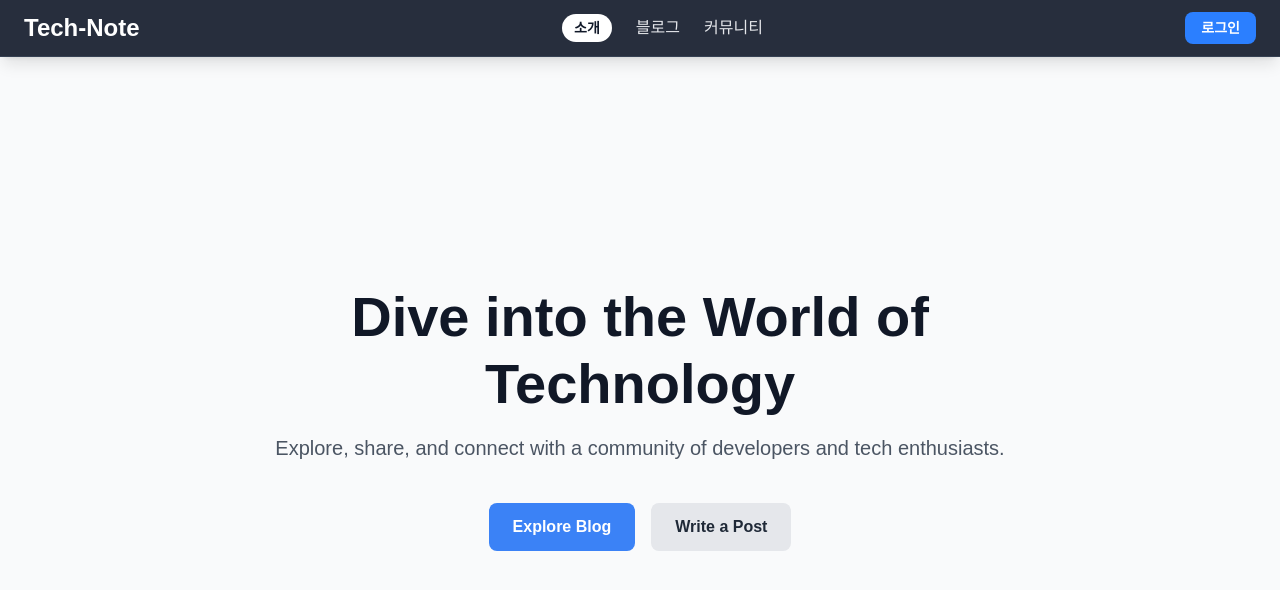
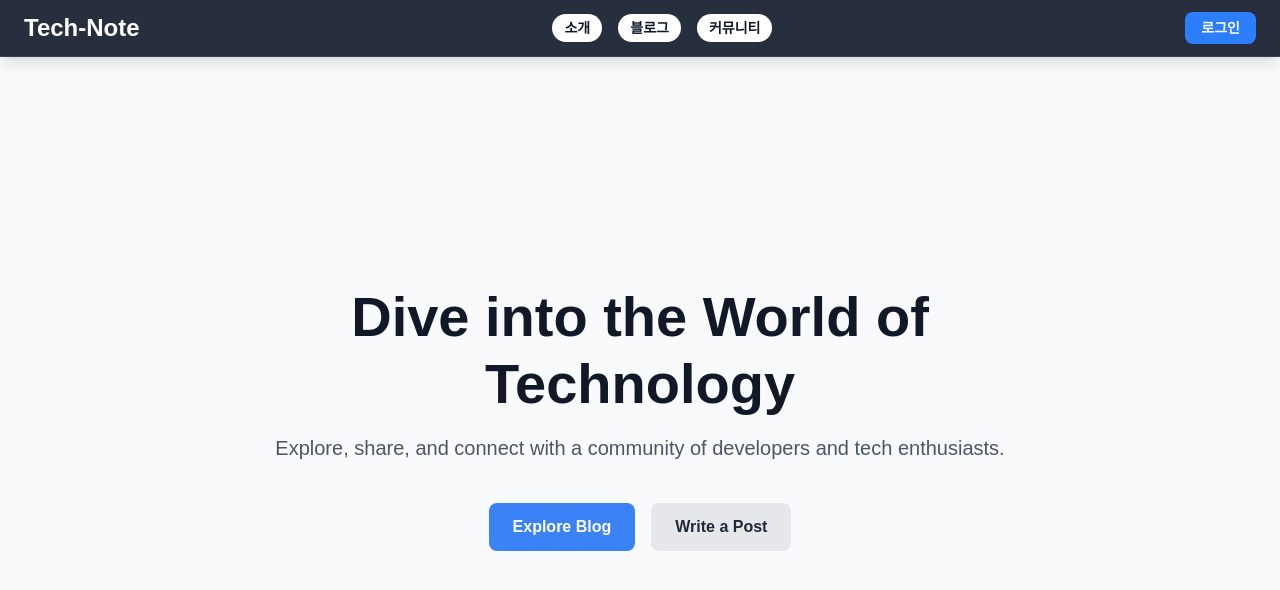
Before and after one commit to TechginusTG/Tech-Note, a Next.js app: page / in a window 1280 px wide. Shown: the top 590 px of the page. Built offline with nearby package versions, Linux system fonts and the light colour scheme; no server answers.

Commit message:
버튼 디자인 수정

```diff
--- a/components/Header.tsx
+++ b/components/Header.tsx
@@ -24,10 +24,10 @@ const Header = () => {
           Tech-Note
         </Link>
         <ClientOnly>
-          <div className="hidden md:flex items-center space-x-6">
-            <Link href="/about" className="bg-white text-gray-900 py-1 px-3 rounded-full text-sm font-semibold">{t('about')}</Link>
-            <Link href="/blog" className="hover:text-white">{t('blog')}</Link>
-            <Link href="/community" className="hover:text-white">{t('community')}</Link>
+          <div className="hidden md:flex items-center space-x-4">
+            <Link href="/about" className="bg-white text-gray-900 py-1 px-3 rounded-full text-sm font-semibold hover:bg-gray-200 transition-colors">{t('about')}</Link>
+            <Link href="/blog" className="bg-white text-gray-900 py-1 px-3 rounded-full text-sm font-semibold hover:bg-gray-200 transition-colors">{t('blog')}</Link>
+            <Link href="/community" className="bg-white text-gray-900 py-1 px-3 rounded-full text-sm font-semibold hover:bg-gray-200 transition-colors">{t('community')}</Link>
             {/* Add more links as needed */}
           </div>
         </ClientOnly>
```
